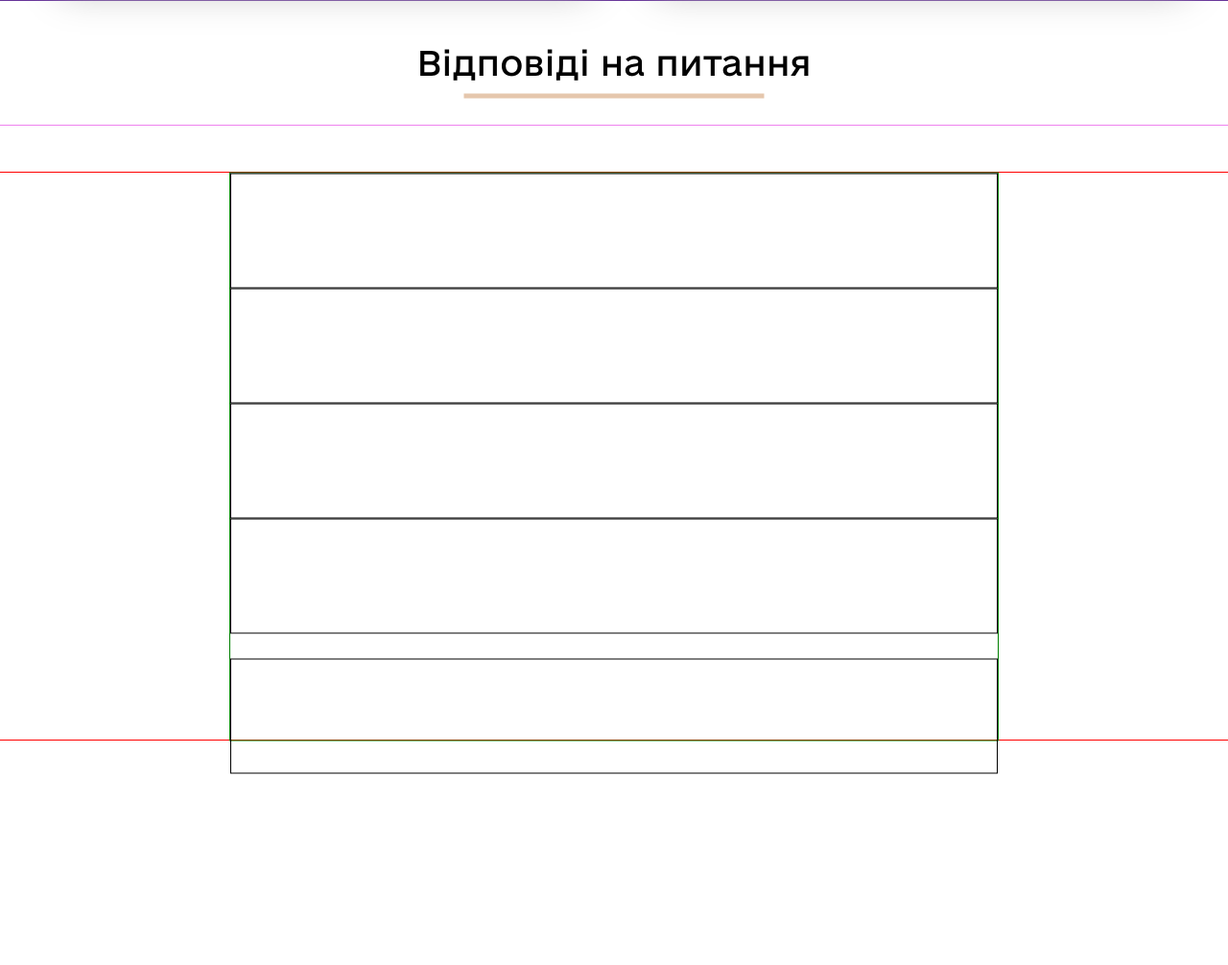
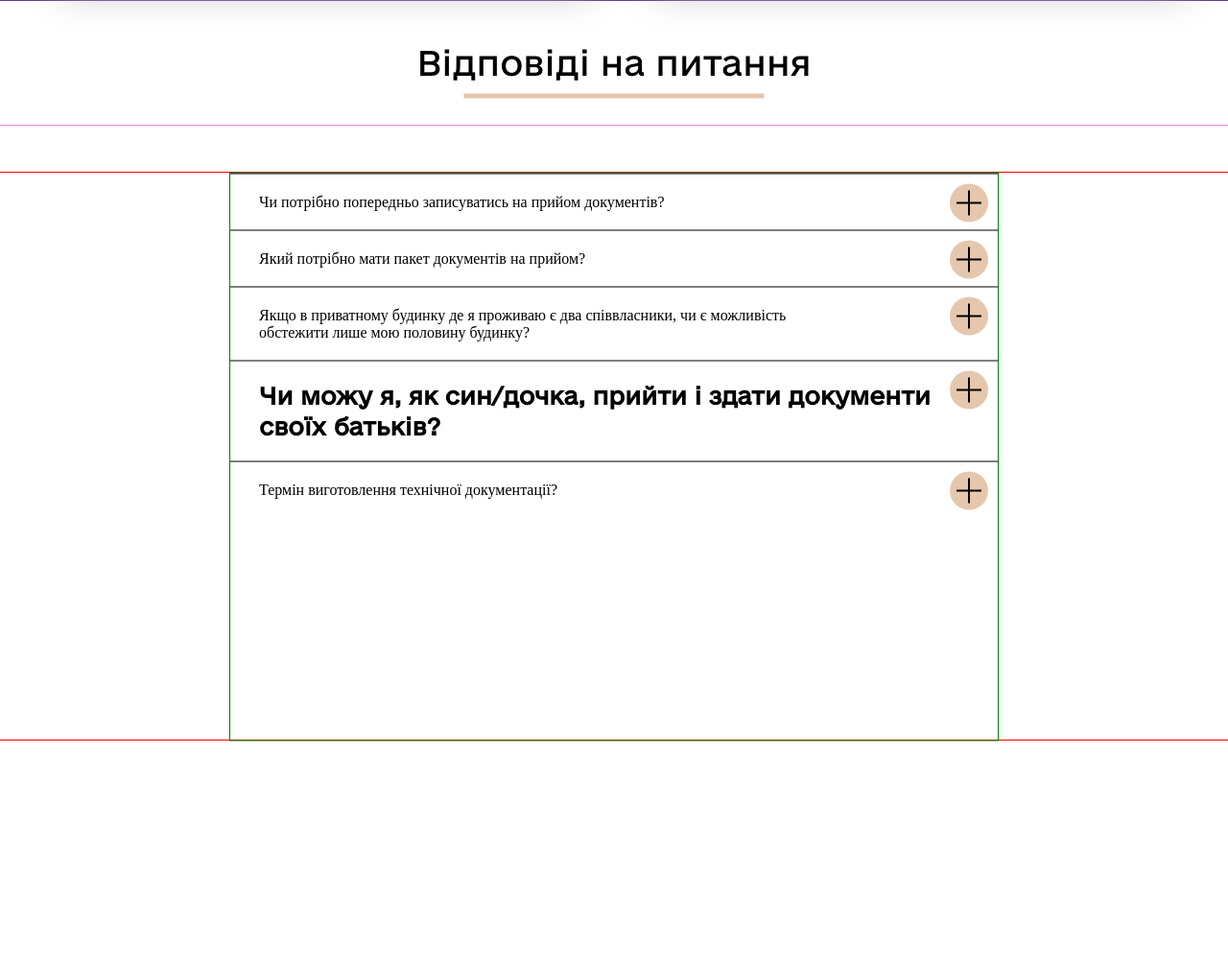
Before and after one commit to garma21/garma21.github.io, a PHP site: page /newBTI/index.html in a window 1280 px wide; the page is wider, and only the part inside the window is pictured. Shown: the part 4412-5418 px from the top of that part at 96% size. Run offline with PHP 8.4, Linux system fonts and the light colour scheme.

Commit message:
Add files via upload

```diff
--- a/newBTI/index.html
+++ b/newBTI/index.html
@@ -296,13 +296,114 @@ line-height: 31px;">Проведення технічних обстежень
     </div>
     <div class="faq2">
         <div class="wrapper">
-            <div class="block1"></div>
-            <div class="block2"></div>
-            <div class="block3"></div>
-            <div class="block4"></div>
-            <div class="block5"></div>
+            <!-- block1 -->
+            <div class="test">
+                <div class="blackSquare " data-target="expandableBlock1">
+                    <div class="horizontalLine"></div>
+                    <div class="verticalLine"></div>
+                </div>
+                <p
+                    style="margin: 0 0 auto; width: max-content;position:relative;top: 30px;left: 30px;transform: translate(0,-50px);">
+                    Чи потрібно попередньо записуватись на прийом
+                    документів?
+                </p>
+            </div>
+
+            <div id="expandableBlock1" class="blockContainer expandableBlock hidden " style="display: none;">
+                <p style=" margin:30px;">Попередньо записуватись в чергу не потрібно</p>
+            </div>
+            <!-- block2 -->
+            <div class="test">
+                <div class="blackSquare " data-target="expandableBlock2">
+                    <div class="horizontalLine"></div>
+                    <div class="verticalLine"></div>
+                </div>
+                <p
+                    style="margin: 0 0 auto; width: max-content;position:relative;top: 30px;left: 30px;transform: translate(0,-50px);">
+                    Який потрібно мати пакет документів на прийом?
+                </p>
+            </div>
+
+            <div id="expandableBlock2" class="blockContainer expandableBlock hidden" style="display: none;">
+                <p style="margin: 0px 30px 30px 30px;">З собою потрібно мати: <br>
+                    1. Паспорт громадянина(оригінал та копія)<br>
+                    2. Реєстраційний номер облікової картки платника податків(РНОКПП)<br>
+                    (раніше індивідуальний податковий номер ІПН) (оригінал та копія)<br>
+                    3. Правовий документ: - договір купівлі-продажу, дарування, свідоцтво, рішення суду. (оригінал та
+                    копія)<br><br><br>
+
+                    Так, як в кожному окремому випадку потрібно мати з собою додаткові документи, тому пропонуємо Вам,
+                    перед
+                    візитом до КП
+                    КОР “Київське обласне БТІ” зателефонувати до підприємства і отримати більш детальну інформацію.</p>
+            </div>
+            <!-- block3 -->
+            <div class="test">
+                <div class="blackSquare" data-target="expandableBlock3">
+                    <div class="horizontalLine"></div>
+                    <div class="verticalLine"></div>
+                </div>
+                <p
+                    style="margin: 0 0 auto; max-width:600px; width: max-content;position:relative;top: 30px;left: 30px;transform: translate(0,-50px);">
+                    Якщо в приватному будинку де я проживаю є два співвласники, чи є можливість обстежити лише мою
+                    половину
+                    будинку?
+                </p>
+            </div>
+
+            <div id="expandableBlock3" class="blockContainer expandableBlock hidden" style="display: none;">
+                <p style=" margin: 0px 30px 30px 30px;">З собою потрібно мати: <br>
+                    Ні! Для обстеження та технічної інвентаризації об’єкту нерухомого майна, потрібно обстежити повністю
+                    всю
+                    садибу.
+                </p>
+            </div>
+            <!-- block4 -->
+            <div class="test">
+                <div class="blackSquare" data-target="expandableBlock4">
+                    <div class="horizontalLine"></div>
+                    <div class="verticalLine"></div>
+                </div>
+                <p
+                    style="
+                    font-family: e-Ukraine;
+font-size: 24px;
+font-style: normal;
+font-weight: 700;
+line-height: 32.4px;margin: 0 0 auto;max-width: 700px; width: max-content;position:relative;top: 30px;left: 30px;transform: translate(0,-50px);">
+                    Чи можу я, як син/дочка, прийти і здати документи своїх батьків?
+                </p>
+            </div>
+
+            <div id="expandableBlock4" class="blockContainer expandableBlock hidden" style="display: none;">
+                <p style="margin: 0px 30px 30px 30px;">
+                    Так, Ви можете здати документи матері чи батька за умови нотаріально оформленого доручення. В іншому
+                    випадку документи
+                    на технічну інвентаризацію може здати тільки власник або уповноважена особа за дорученням
+                </p>
+            </div>
+            <!-- block5 -->
+            <div class="test">
+                <div class="blackSquare" data-target="expandableBlock5">
+                    <div class="horizontalLine"></div>
+                    <div class="verticalLine"></div>
+                </div>
+                <p
+                    style="margin: 0 0 auto; width: max-content;position:relative;top: 30px;left: 30px;transform: translate(0,-50px);">
+                    Термін виготовлення технічної документації?
+                </p>
+            </div>
+
+            <div id="expandableBlock5" class="blockContainer expandableBlock hidden" style="display: none;">
+                <p style="margin: 0px 30px 30px 30px;">
+                    Максимальний термін виготовлення технічної документації 1 місяць після виїзду техніка на об’єкт, або
+                    термінове
+                    замовлення - 10-14 робочі дні.
+                </p>
+            </div>
         </div>
     </div>
 </body>
+<script src="/newBTI/script.js"></script>
 
 </html>
--- a/newBTI/script.js
+++ b/newBTI/script.js
@@ -0,0 +1,32 @@
+document.addEventListener("DOMContentLoaded", function () {
+    var blackSquares = document.querySelectorAll('.blackSquare');
+
+    blackSquares.forEach(function (square, index) {
+        square.addEventListener('click', function () {
+            var targetId = square.getAttribute('data-target');
+            var expandableBlock = document.getElementById(targetId);
+
+            // Перевірка, чи перехрестя вже обернуте на 45 градусів
+            var isRotated = square.classList.contains('rotate45');
+
+            if (expandableBlock.style.display === 'none') {
+                expandableBlock.style.display = 'block';
+                expandableBlock.classList.remove('hidden');
+            } else {
+                expandableBlock.classList.add('reverseSlideUp');
+
+                setTimeout(function () {
+                    expandableBlock.style.display = 'none';
+                    expandableBlock.classList.remove('reverseSlideUp');
+                }, 500);
+            }
+
+            // Додано логіку обертання на 45 градусів
+            if (!isRotated) {
+                square.classList.add('rotate45');
+            } else {
+                square.classList.remove('rotate45');
+            }
+        });
+    });
+});
--- a/newBTI/style.css
+++ b/newBTI/style.css
@@ -654,14 +654,155 @@ p {
     border: 1px solid green;
 }
 
-div.faq2 .block1,
-div.faq2 .block2,
-div.faq2 .block3,
-div.faq2 .block4,
-div.faq2 .block5 {
+div.faq2 div.wrapper .block1,
+div.faq2 div.wrapper .block2,
+div.faq2 div.wrapper .block3,
+div.faq2 div.wrapper .block4,
+div.faq2 div.wrapper .block5 {
     box-shadow: none;
-    border: 1px solid black;
-    height: 118.2px;
+    border: 0.2px solid black;
+    height: 116px;
     width: auto;
 
 }
+
+div.wrapper .block5 {
+    top: 0px;
+}
+
+div.faq2 div.wrapper div.block1 p,
+div.faq2 div.wrapper div.block2 p,
+div.faq2 div.wrapper div.block3 p,
+div.faq2 div.wrapper div.block4 p,
+div.faq2 div.wrapper div.block5 p {
+    position: relative;
+    top: 50%;
+    left: 30%;
+    transform: translate(0, -50%);
+}
+
+/* falling container */
+.hidden {
+    height: 0;
+    overflow: hidden;
+    opacity: 0;
+}
+
+/* Стилі для розгорнутого блоку */
+.expandableBlock {
+    border: solid #000000;
+    border-top-width: 0px;
+    border-left-width: 0px;
+    border-right-width: 0px;
+    border-bottom-width: 1px;
+    margin-top: 0px;
+    animation: slideDown 0.5s ease;
+
+}
+
+/* Реверсивна анімація для згортання блоку */
+.expandableBlock.reverseSlideUp {
+    animation: reverseSlideUp 0.5s ease;
+}
+
+/* Анімація знизу вгору */
+
+@keyframes slideDown {
+    from {
+        opacity: 0;
+        transform: translateY(-20px);
+    }
+
+    to {
+        opacity: 1;
+        transform: translateY(0);
+    }
+}
+
+/* Реверсивна анімація для згортання блоку */
+
+
+@keyframes reverseSlideUp {
+    from {
+        opacity: 1;
+        transform: translateY(0);
+    }
+
+    to {
+        opacity: 0;
+        transform: translateY(-20px);
+    }
+}
+
+/* Стилі для чорних квадратів (перехрестя) */
+.blackSquare {
+    width: 40px;
+    height: 40px;
+    background-color: #E5C7AD;
+    cursor: pointer;
+    position: relative;
+    top: 10px;
+    left: 750px;
+
+    transition: transform 0.5s ease;
+
+    border-radius: 25px;
+    /* Додано анімацію для властивості transform */
+}
+
+.horizontalLine,
+.verticalLine {
+    position: absolute;
+    background-color: #000;
+    transition: transform 0.5s ease;
+    /* Додано анімацію для властивості transform */
+}
+
+.horizontalLine {
+    width: 65%;
+    height: 2px;
+    top: 50%;
+    left: 50%;
+    transform: translate(-50%, -50%);
+}
+
+.verticalLine {
+    width: 2px;
+    height: 65%;
+    top: 50%;
+    left: 50%;
+    transform: translate(-50%, -50%);
+}
+
+/* Додано клас для обертання на 45 градусів */
+.rotate45 {
+    transform: rotate(45deg);
+}
+
+/* Стилі для тексту правіше від кнопок */
+.buttonText {
+    margin-left: 10px;
+}
+
+/* Стилі для контейнера блоку */
+.blockContainer {
+    display: flex;
+    align-items: center;
+    flex-direction: column-reverse;
+    width: 720px;
+    height: max-content;
+    margin-bottom: 10px;
+    /* Змінено напрямок головної осі на обернений */
+}
+
+.test {
+    width: 800px;
+    height: max-content;
+    border: solid black;
+    border-top-width: 1px;
+    border-left-width: 0px;
+    border-right-width: 0px;
+    border-bottom-width: 0px;
+}
+
+/* falling container */
```
